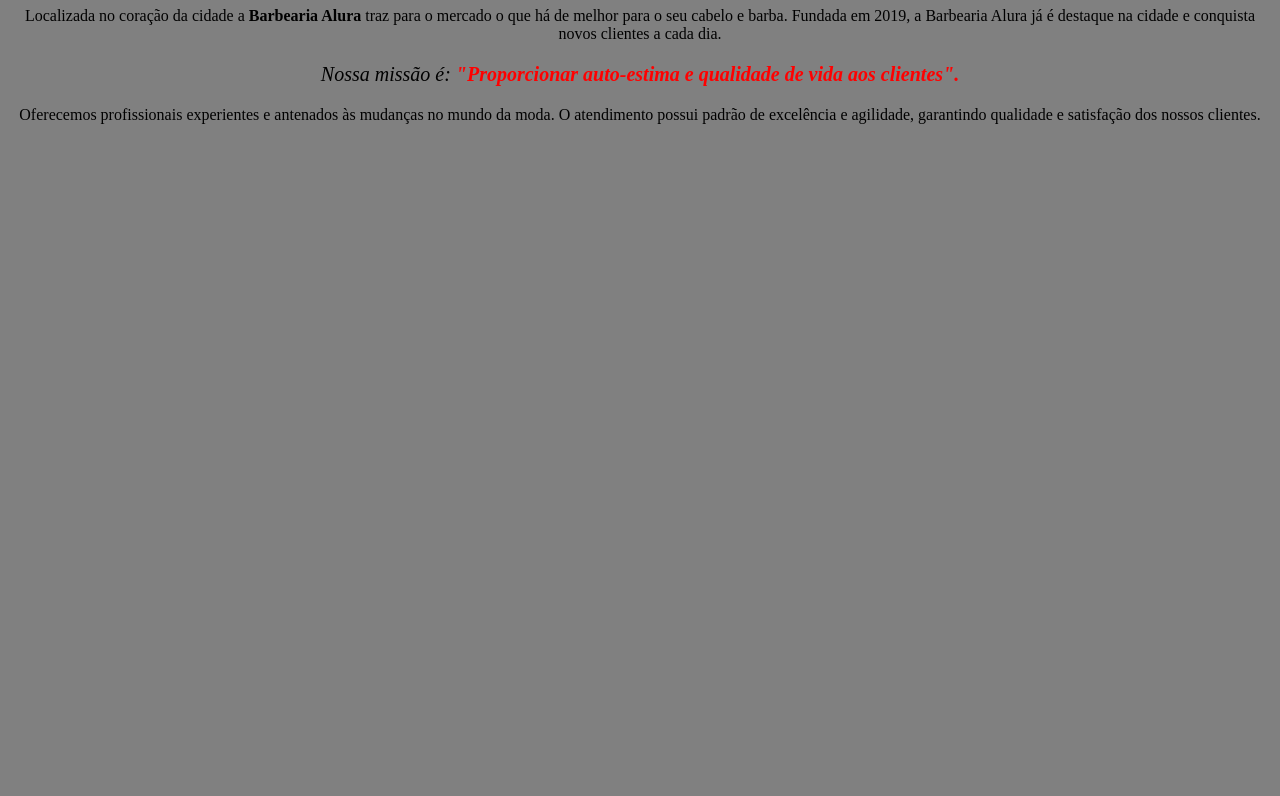
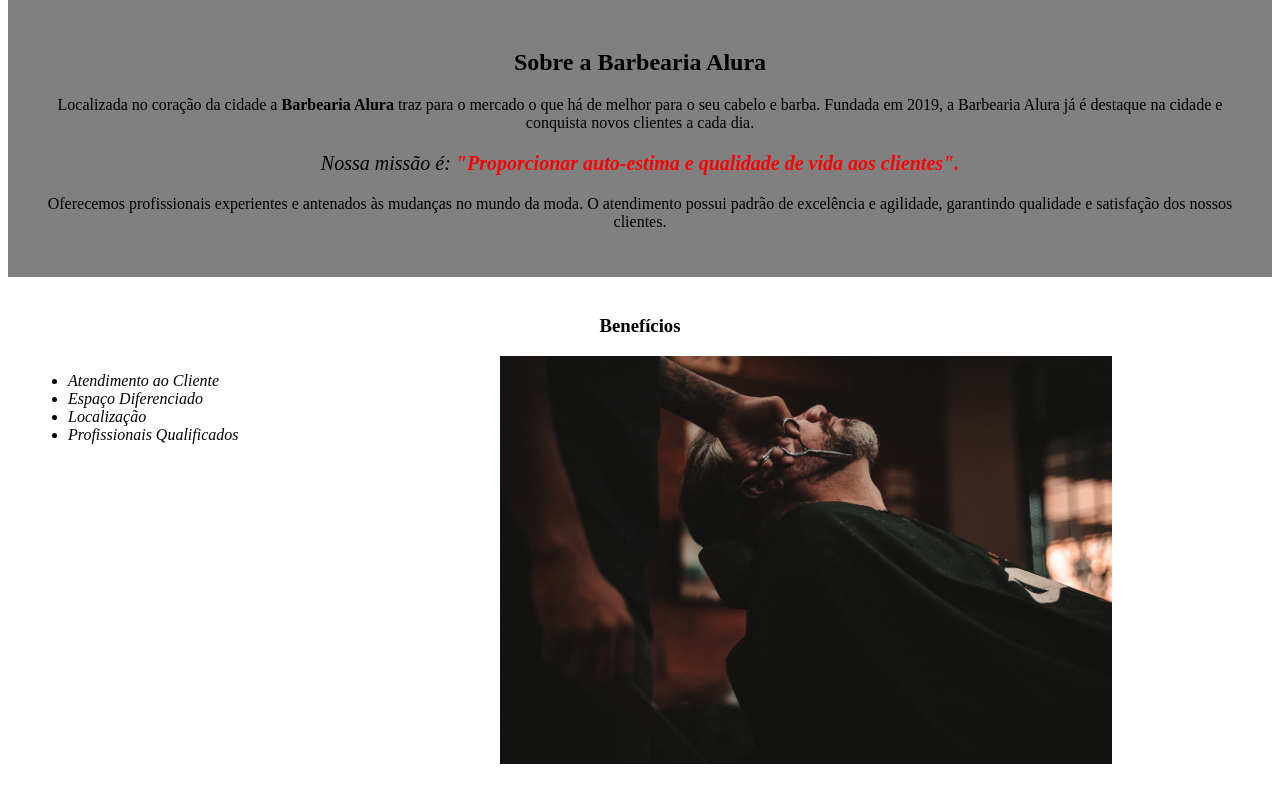
Before and after one commit to rodrigo-oc/HTML5-e-CSS3, a plain HTML site: page Barbearia Alura/index.html in a window 1280 px wide. Shown: the part 559-1355 px from the top of the page. Before the commit the page ends 800 px from the top, so only its background shows below. Drawn offline with Linux system fonts and the light colour scheme.

Commit message:
Finalização do meu primeiro site em HTML e CSS

```diff
--- a/Barbearia Alura/index.html
+++ b/Barbearia Alura/index.html
@@ -7,16 +7,31 @@
     <link rel="stylesheet" href="style.css"
 </head>
 <body>
+    <header>
+        <h1 class="titulo-principal">Barbearia Alura</h1>
+    </header>
     <img id="banner" src="banner.jpg">
+    <div class="principal">
+        <h2 class="titulo-centralizado">Sobre a Barbearia Alura</h2>
 
-    <h1>Sobre a Barbearia Alura</h1>
+        <p>Localizada no coração da cidade a <strong>Barbearia Alura</strong>  traz para o mercado o que há de melhor para o seu cabelo e barba. Fundada em 2019, a Barbearia Alura já é destaque na cidade e conquista novos clientes a cada dia.</p>
 
-    <p>Localizada no coração da cidade a <strong>Barbearia Alura</strong>  traz para o mercado o que há de melhor para o seu cabelo e barba. Fundada em 2019, a Barbearia Alura já é destaque na cidade e conquista novos clientes a cada dia.</p>
+        <p id="missao"><em>Nossa missão é: <strong>"Proporcionar auto-estima e qualidade de vida aos clientes".</strong> </em></p>
 
-    <p id="missao"><em>Nossa missão é: <strong>"Proporcionar auto-estima e qualidade de vida aos clientes".</strong> </em></p>
+        <p>Oferecemos profissionais experientes e antenados às mudanças no mundo da moda. O atendimento possui padrão de excelência e agilidade, garantindo qualidade e satisfação dos nossos clientes.
+        </p>
+    </div>
 
-    <p>Oferecemos profissionais experientes e antenados às mudanças no mundo da moda. O atendimento possui padrão de excelência e agilidade, garantindo qualidade e satisfação dos nossos clientes.
-    </p>
+    <div class="beneficios">
+        <h3 class="titulo-centralizado">Benefícios</h3>
+        <ul>
+            <li class="itens">Atendimento ao Cliente</li>
+            <li class="itens">Espaço Diferenciado</li>
+            <li class="itens">Localização</li>
+            <li class="itens">Profissionais Qualificados</li>
+        </ul>
+        <img src="beneficios.jpg" class="imagembeneficios">
+    </div>
 
 </body>
 </html>
--- a/Barbearia Alura/style.css
+++ b/Barbearia Alura/style.css
@@ -1,17 +1,23 @@
 body {
-    background-color: gray;
+
 }
 
 #banner {
     width: 100%;
 }
 
-h1 {
-    text-align: center;
+.principal {
+    background-color: gray;
+    padding: 30px;
+}
+
+.titulo-principal {
+    padding-left: 20px;
 }
 
 p {
-    text-align: center; background-color: gray;
+    text-align: center;
+    background-color: gray;
 }
 
 #missao {
@@ -21,3 +27,27 @@ p {
 em strong {
     color: rgb(255, 0, 0);
 }
+
+.itens {
+    font-style: italic;
+}
+
+.beneficios {
+   background-color: white;
+   padding: 20px;
+}
+
+.titulo-centralizado {
+    text-align: center;
+}
+
+ul {
+    display: inline-block;
+    vertical-align: top;
+    width: 20%;
+    margin-right: 15%;
+}
+
+.imagembeneficios {
+    width: 50%;
+}
```
Also changed, not shown: Barbearia Alura/beneficios.jpg (added).
